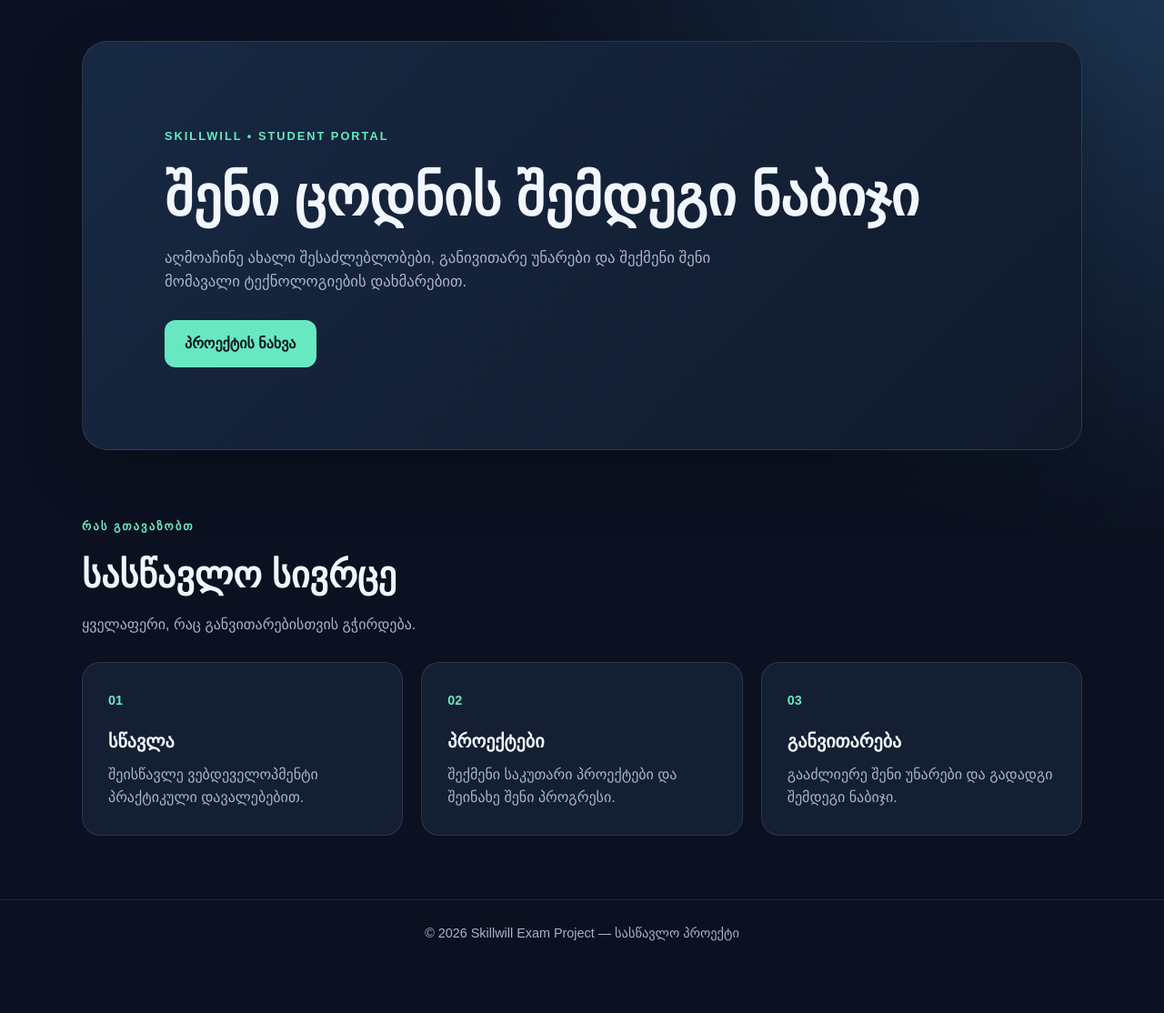
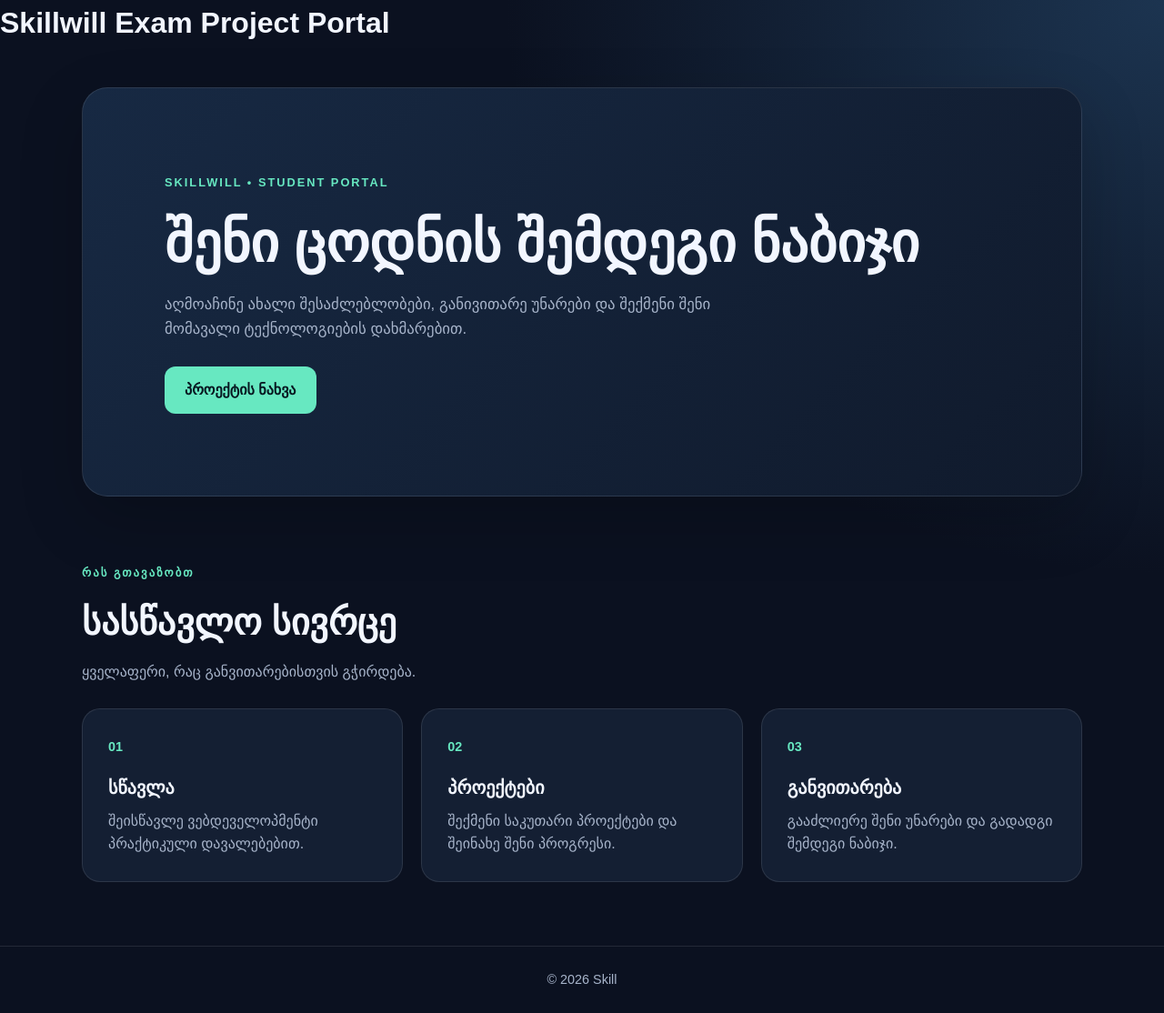
Before and after one commit to nodoroyua700-wq/royua, a plain HTML site: page index.html in a window 1280 px wide. Shown: the whole page at 91% size. Before the commit the page ends 1063 px from the top, so only its background shows below. Drawn offline with Linux system fonts and the light colour scheme.

Commit message:
Add header component to index.html

```diff
--- a/index.html
+++ b/index.html
@@ -7,6 +7,10 @@
     <link rel="stylesheet" href="index.css">
 </head>
 <body>
+    <header>
+        <h1>Skillwill Exam Project Portal</h1>
+    </header>
+
     <main>
         <section class="hero">
             <span class="eyebrow">SKILLWILL • STUDENT PORTAL</span>
@@ -48,7 +52,4 @@
     </main>
 
     <footer>
-        <p>© 2026 Skillwill Exam Project — სასწავლო პროექტი</p>
-    </footer>
-</body>
-</html>
+        <p>© 2026 Skill
```
